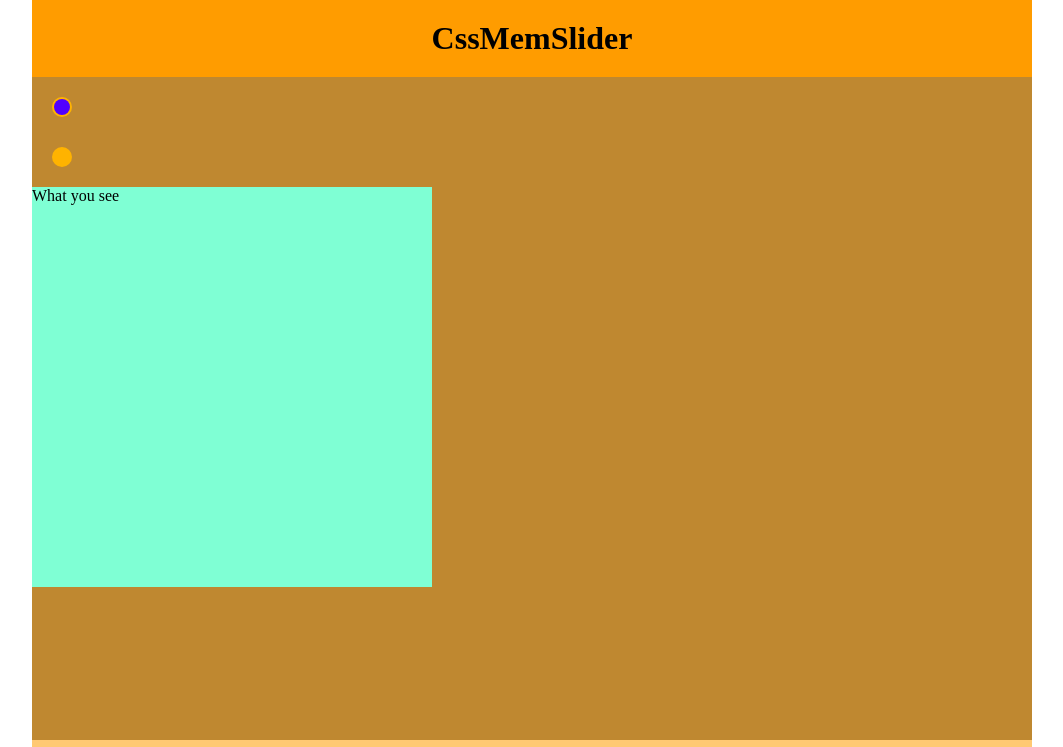
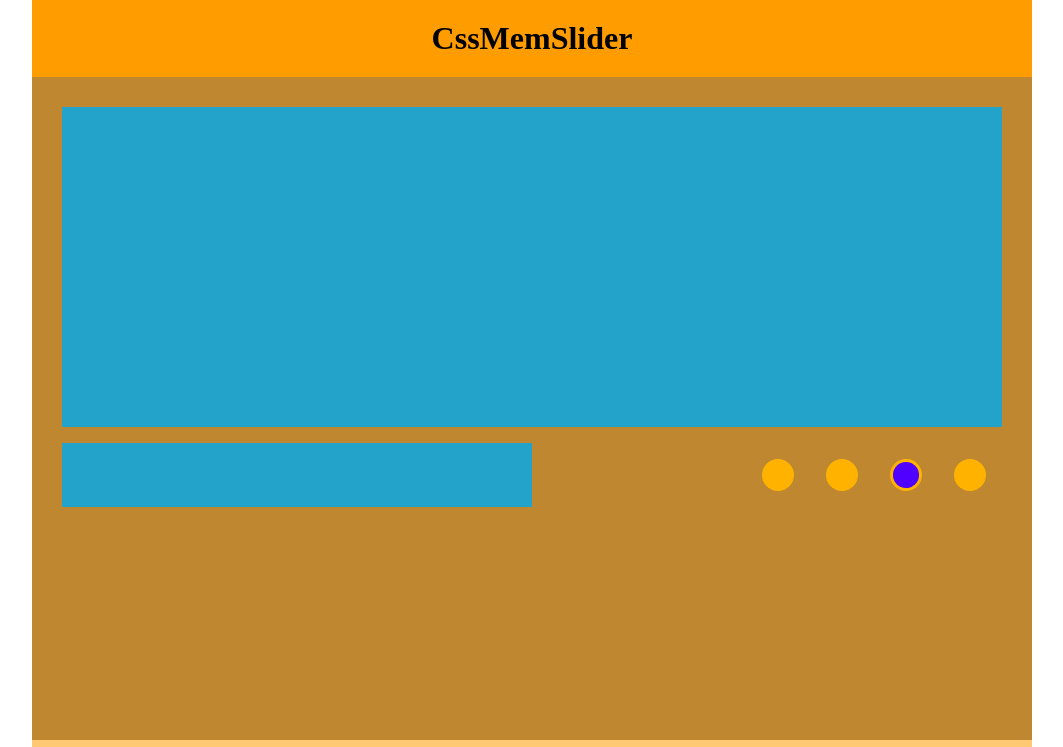
Before and after one commit to kelzerock/cssMemSlider, a plain HTML site: page cssMemSlider/index.html in a window 1280 px wide. Shown: the top 747 px of the page, without its empty margins (108-1171 px from the left). Drawn offline with Linux system fonts and the light colour scheme.

Commit message:
feat: add slider frame (Sun, May 15, 2022 12:25:30 AM)

```diff
--- a/cssMemSlider/index.html
+++ b/cssMemSlider/index.html
@@ -1,33 +1,72 @@
 <!DOCTYPE html>
 <html lang="en">
+
 <head>
-  <meta charset="UTF-8">
-  <meta http-equiv="X-UA-Compatible" content="IE=edge">
-  <meta name="viewport" content="width=device-width, initial-scale=1.0">
-  <link rel="stylesheet" href="./style.css">
+  <meta charset="UTF-8" />
+  <meta http-equiv="X-UA-Compatible" content="IE=edge" />
+  <meta name="viewport" content="width=device-width, initial-scale=1.0" />
+  <link rel="stylesheet" href="./style.css" />
   <title>Document</title>
 </head>
+
 <body>
+  <div class="wrapper">
+    <header>
+      <h1>CssMemSlider</h1>
+    </header>
+    <main>
+      <div class="slider">
+        <input name="mem-control" type="radio" id="show1" class="memInput memInput1" checked />
+        <label class="memLabel1" for="show1">
+          <div>
+            <div class="inside"></div>
+          </div>
+        </label>
+        <input name="mem-control" type="radio" id="show2" class="memInput memInput2" />
+        <label class="memLabel2" for="show2">
+          <div>
+            <div class="inside"></div>
+          </div>
+        </label>
+        <input name="mem-control" type="radio" id="show3" class="memInput memInput3" checked />
+        <label class="memLabel3" for="show3">
+          <div>
+            <div class="inside"></div>
+          </div>
+        </label>
+        <input name="mem-control" type="radio" id="show4" class="memInput memInput4" />
+        <label class="memLabel4" for="show4">
+          <div>
+            <div class="inside"></div>
+          </div>
+        </label>
 
-  <div class="wrapper">
-      <header><h1>CssMemSlider</h1></header>
-      <main>
-       <div class="slider">
-      <input name="mem-control" type="radio" id="show1" class="memInput" checked>
-      <label for="show1"> <div><div class="inside"></div></div></label>
-      <input name="mem-control" type="radio" id="show2" class="memInput">
-      <label for="show2"><div><div class="inside"></div></div></label>
-
-      <div class="slider-view-1 slider-view">What you see</div>
-    </div>
-      </main>
+        <div class="slider-view">
+          <div class="slider-block">
+            <div class="slide slide1"></div>
+            <div class="slide slide2"></div>
+            <div class="slide slide3"></div>
+            <div class="slide slide4"></div>
+          </div>
+        </div>
+        <div class="slider-text">
+          <div class="slider-block">
+          <div class="slide slide1"></div>
+          <div class="slide slide2"></div>
+          <div class="slide slide3"></div>
+          <div class="slide slide4"></div>
+          </div>
+        </div>
+      </div>
+    </main>
 
     <footer>
       <a href="https://github.com/kelzerock">
-        <img src="./assets/github.png" alt="github picture">
+        <img src="./assets/github.png" alt="github picture" />
         <h3>RSSCHOOL 2022Q1</h3>
       </a>
     </footer>
   </div>
 </body>
+
 </html>
--- a/cssMemSlider/style.css
+++ b/cssMemSlider/style.css
@@ -25,12 +25,54 @@ main {
 }
 .slider {
   position: relative;
+  padding: 3%;
+  display: grid;
+  grid-template-rows: 20em 1em 4em;
+  grid-template-columns: 50% auto 4em 4em 4em 4em;
 }
 
 .slider-view {
-  width: 400px;
-  height: 400px;
+  /* width: 400px;
+  height: 400px; */
   background-color: aquamarine;
+  overflow: hidden;
+  grid-row-start: 1;
+  grid-row-end: 2;
+  grid-column-start: 1;
+  grid-column-end: 7;
+}
+.slider-text {
+  background-color: green;
+  overflow: hidden;
+  grid-row-start: 3;
+  grid-row-end: 4;
+  grid-column-start: 1;
+  grid-column-end: 2;
+}
+
+.memLabel1 {
+  grid-row-start: 3;
+  grid-row-end: 4;
+  grid-column-start: 3;
+  grid-column-end: 4;
+}
+.memLabel2 {
+  grid-row-start: 3;
+  grid-row-end: 4;
+  grid-column-start: 4;
+  grid-column-end: 5;
+}
+.memLabel3 {
+  grid-row-start: 3;
+  grid-row-end: 4;
+  grid-column-start: 5;
+  grid-column-end: 6;
+}
+.memLabel4 {
+  grid-row-start: 3;
+  grid-row-end: 4;
+  grid-column-start: 6;
+  grid-column-end: 7;
 }
 
 input.memInput {
@@ -38,10 +80,10 @@ input.memInput {
 }
 input.memInput + label{
   display: block;
-  margin: 10px;
+  /* margin: 10px; */
   border-radius: 50%;
-  height: 40px;
-  width: 40px;
+  height: 100%;
+  width: 100%;
   display: flex;
   justify-content: center;
   align-items: center;
@@ -67,6 +109,22 @@ input.memInput:checked + label > div > div {
   background-color: #5000FF;
 }
 
+input.memInput1:checked + label ~ .slider-view > div,
+input.memInput1:checked + label ~ .slider-text > div {
+  transform: translate(0%);
+}
+input.memInput2:checked + label ~ .slider-view > div,
+input.memInput2:checked + label ~ .slider-text > div {
+  transform: translate(-25%);
+}
+input.memInput3:checked + label ~ .slider-view > div,
+input.memInput3:checked + label ~ .slider-text > div {
+  transform: translate(-50%);
+}
+input.memInput4:checked + label ~ .slider-view > div,
+input.memInput4:checked + label ~ .slider-text > div {
+  transform: translate(-75%);
+}
 
 /* input.memInput:checked + label {
   background-color: blue;
@@ -83,6 +141,31 @@ label > div:hover {
   cursor: pointer;
 } */
 
+
+.slider-block {
+  width: 400%;
+  height: 100%;
+  background: black;
+  display: flex;
+  flex-direction: row;
+  transition: all 2s ease-out;
+}
+.slide {
+  height: 100%;
+  flex: 1 1 auto;
+}
+.slide1 {
+  background-color: green;
+}
+.slide2 {
+  background-color: rgb(197, 51, 25);
+}
+.slide3 {
+  background-color: rgb(35, 163, 202);
+}
+.slide4 {
+  background-color: rgb(131, 86, 121);
+}
 
 
 
```
